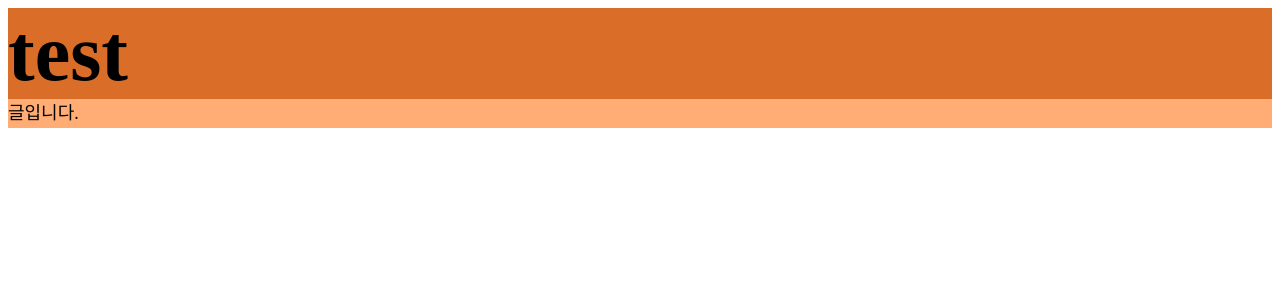
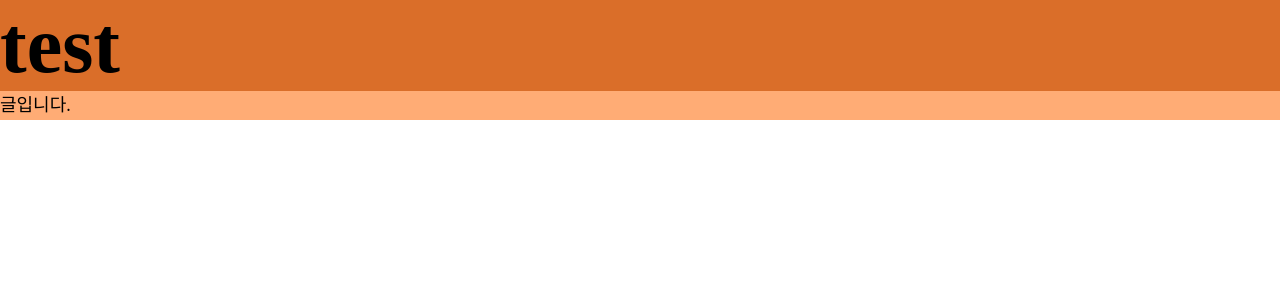
Before and after one commit to juncastle97/zerocost, a Next.js app: page / in a window 1280 px wide. Shown: the top 300 px of the page. Built offline with nearby package versions, Linux system fonts and the light colour scheme; a web font is replaced by a local one.

Commit message:
fix : margin 수정

```diff
--- a/src/app/layout.tsx
+++ b/src/app/layout.tsx
@@ -13,7 +13,7 @@ export default function RootLayout({
 
   return (
     <html lang="en">
-      <body>
+      <body style={{ margin: 0 }}>
         <QueryClientProvider client={queryClient}>
           {children}
           <ReactQueryDevtools initialIsOpen={false} />
```
